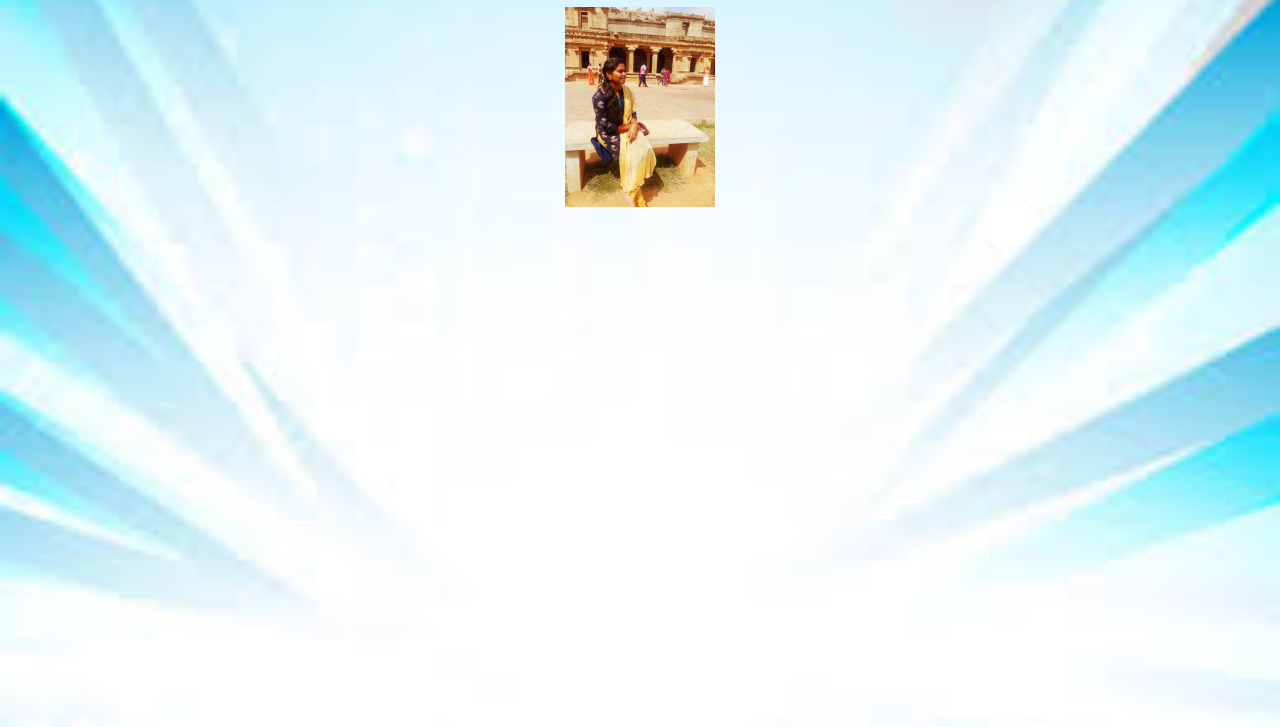
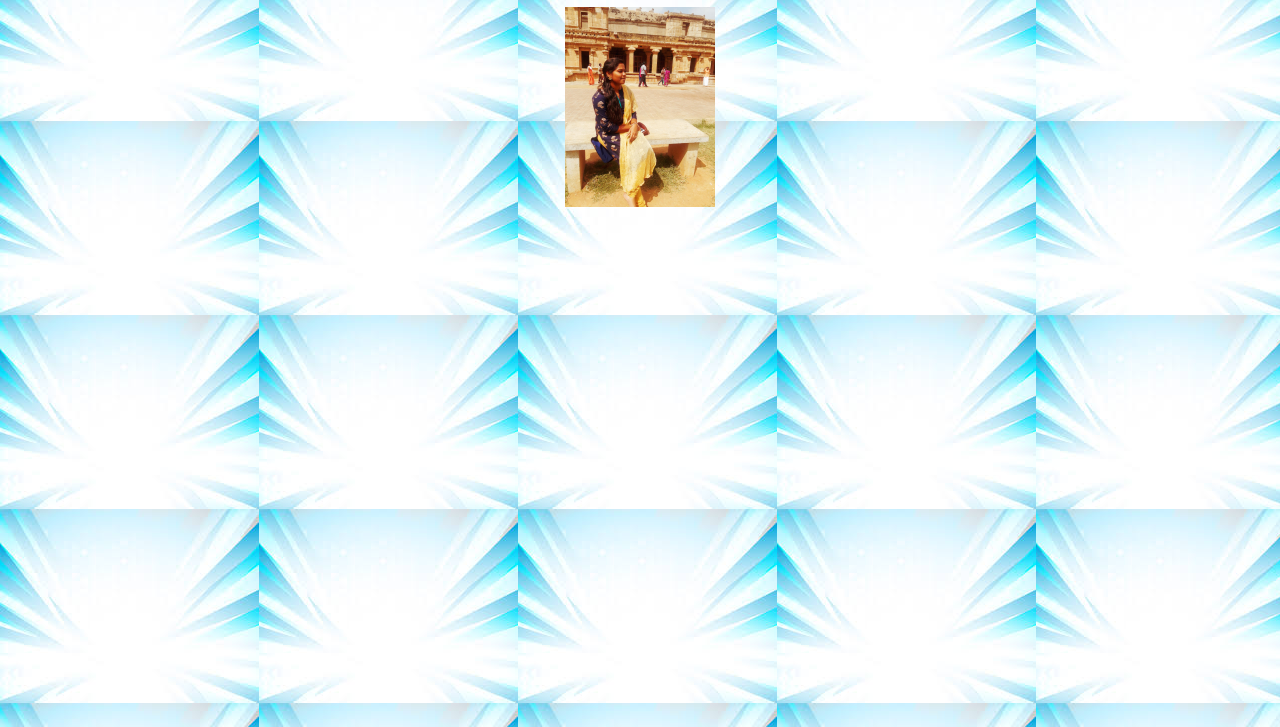
Before and after one commit to Anithra28/Anithra_portfolio, a plain HTML site: page index.html in a window 1280 px wide. Shown: the part 73-800 px from the top of the page. Drawn offline with Linux system fonts and the light colour scheme.

Commit message:
Update index.html

```diff
--- a/index.html
+++ b/index.html
@@ -4,9 +4,7 @@
         <style>
         body {
           background-image: url('bg.jpg');
-          background-repeat: no-repeat;
-          background-attachment: fixed;
-          background-size: cover;
+
         }
         img {
   display: block;
```
